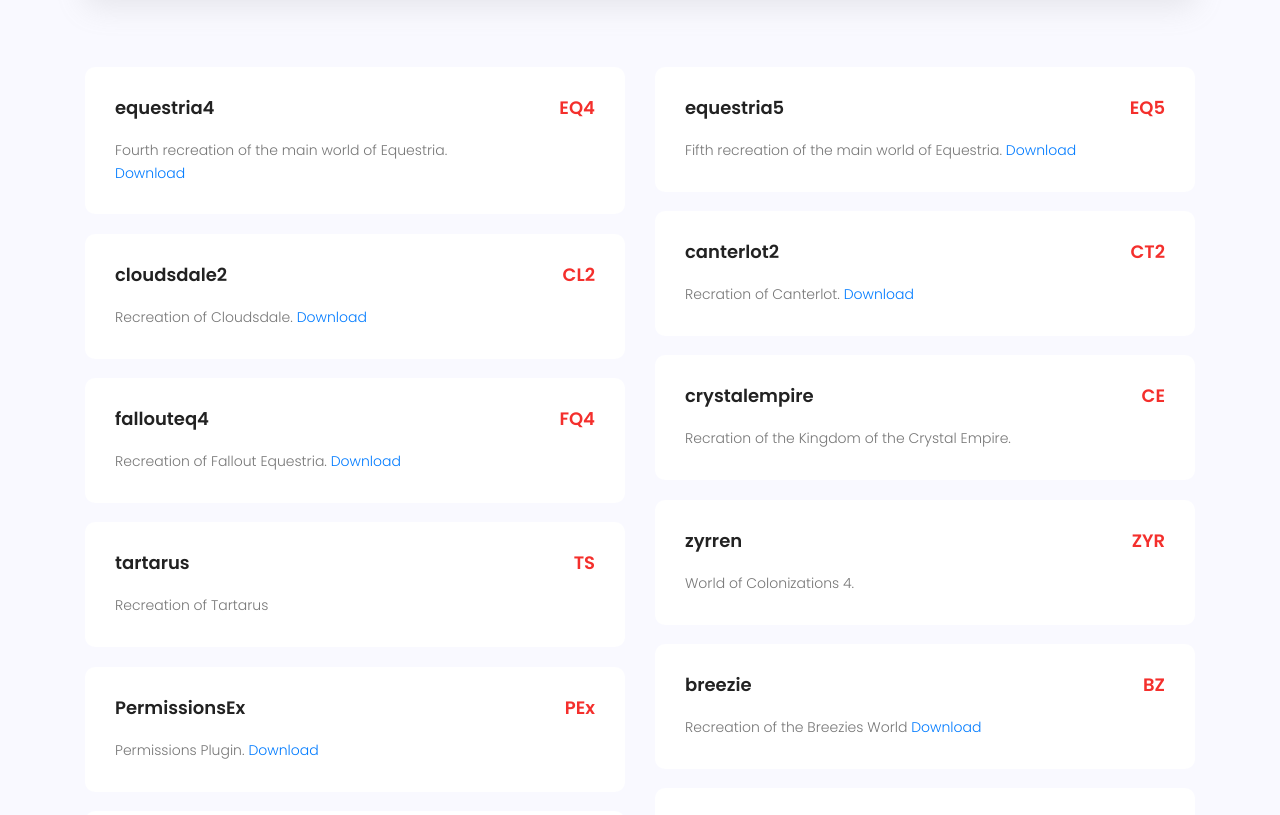
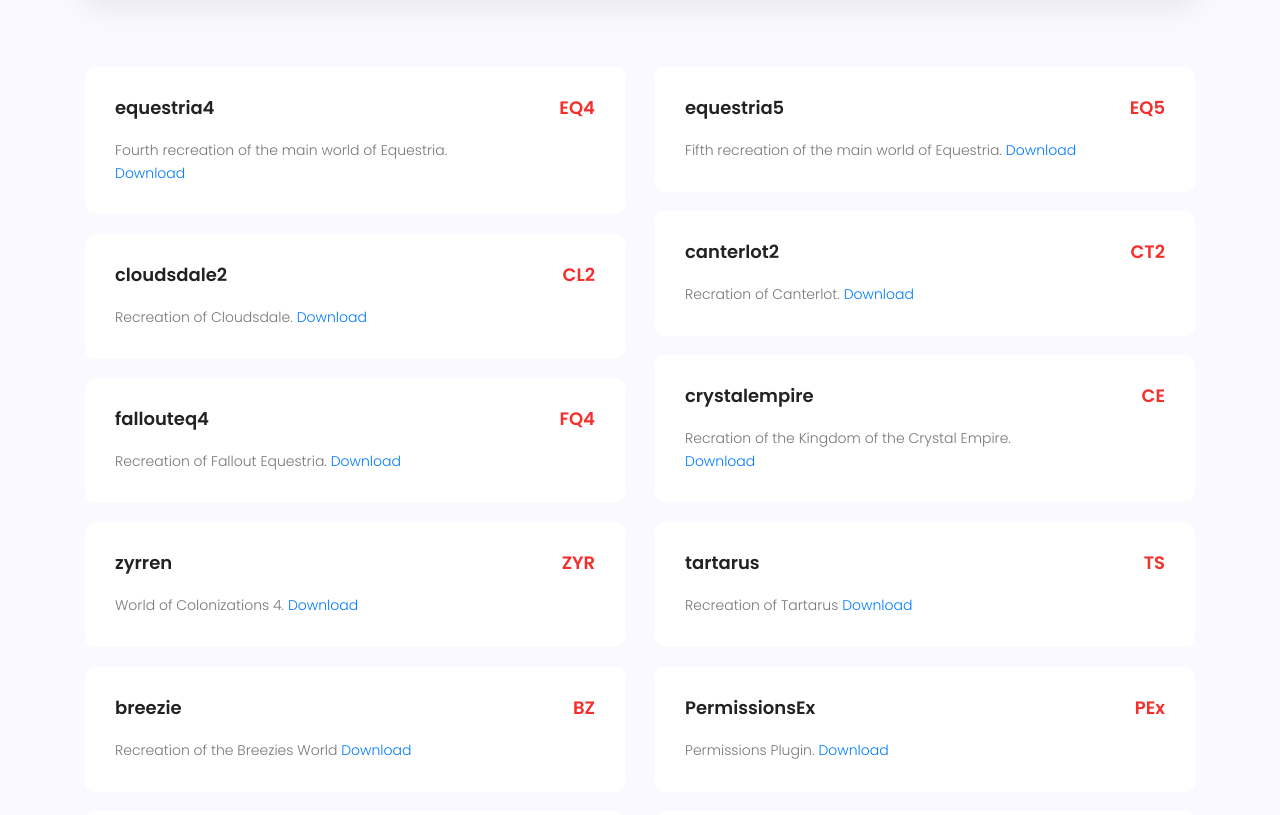
Before and after one commit to sjaeledyr/zdroje.us, a plain HTML site: page index.html in a window 1280 px wide. Shown: the part 1765-2580 px from the top of the page. Drawn offline with Linux system fonts and the light colour scheme; some packages are replaced by stand-ins of ours.

Commit message:
Mehr Downloads habe aktualisiert

```diff
--- a/index.html
+++ b/index.html
@@ -54,7 +54,7 @@
 						<div class="col-lg-6 home-about-left">
 							<h1>The Community of Brohoof</h1>
 							<p>
-								Brohoof was a community that was first created in 2011 by the previously known leader Ratty. It had it's run, then in May of 2016 the server shut down and Ponyville Square took it's place. Being a worthwhile replacement, PVS also shut down about a year after it's run, bringing the last continuation of the community, EQ3 which lasted below eight months.
+								Brohoof was a community that was first created in 2011 by the previously known leader Ratty. It had it's run, then in May of 2016 the server had been terminated and Ponyville Square took it's place. Whilst being a worthwhile replacement, PVS was also shut down about a year after it's run. Therefore, bringing the last continuation of the community, EQ3 which lasted below eight months.
 							</p>
 							<a href="#" class="primary-btn">platzhollen</a>
 						</div>
@@ -140,7 +140,7 @@
 										<h4 class="price">CE</h4>
 									</div>
 									<p>
-										Recration of the Kingdom of the Crystal Empire.
+										Recration of the Kingdom of the Crystal Empire. <a href="https://drive.google.com/open?id=1Lt3xnHvBE4hk45G5J048-F4kNOqvWIiq">Download</a>
 									</p>
 								</div>
                             </div>
@@ -162,7 +162,7 @@
 										<h4 class="price">ZYR</h4>
 									</div>
 									<p>
-										World of Colonizations 4.
+										World of Colonizations 4. <a href="https://drive.google.com/open?id=1A52JkxktRH_GfUPSJg_m34rlmVyb1F-D">Download</a>
 									</p>
 								</div>
                             </div>
@@ -173,7 +173,7 @@
 										<h4 class="price">TS</h4>
 									</div>
 									<p>
-										Recreation of Tartarus
+										Recreation of Tartarus <a href="https://drive.google.com/open?id=18RyPcCpyt0puUDnhYWGmbmKJbBVlmV-d">Download</a>
 									</p>
 								</div>
                             </div>
@@ -294,7 +294,7 @@
 										<h4 class="price">PNGA</h4>
 									</div>
 									<p>
-										Enhancement to SkillAPI. <a href="">Download</a>
+										Enhancement to SkillAPI. <a href="https://drive.google.com/open?id=1WYkAbMkZYHpu28VrTvhhTvIFBqOZb1rQ">Download</a>
 									</p>
 								</div>
                             </div>
@@ -305,7 +305,7 @@
 										<h4 class="price">PNGL</h4>
 									</div>
 									<p>
-										Pangaea Configs. <a href="">Download</a>
+										Pangaea Configs. <a href="https://drive.google.com/open?id=1eRfNUwMJbSWDuOWt2_AN_Le6usXd_4LD">Download</a>
 									</p>
 								</div>
                             </div>
@@ -349,7 +349,7 @@
 										<h4 class="price">PIL</h4>
 									</div>
 									<p>
-										Dependency. <a href="">Download</a>
+										Dependency. <a href="https://drive.google.com/open?id=1niNKM03Lt0VhX9Z5_kXiPlnfFTfNozRL">Download</a>
 									</p>
 								</div>
                             </div>
@@ -393,7 +393,7 @@
 										<h4 class="price">Twny</h4>
 									</div>
 									<p>
-										Town and Nation management plugin. <a href="">Download</a>
+										Town and Nation management plugin. <a href="https://drive.google.com/open?id=1DFSicqfUM1k1sGEkeCobjjSuqOOqwwoj">Download</a>
 									</p>
 								</div>
                             </div>
```
